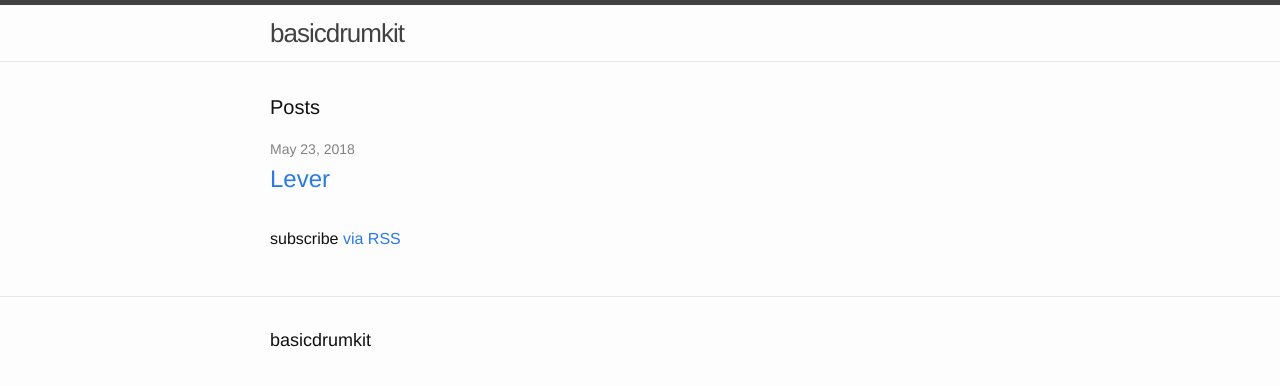
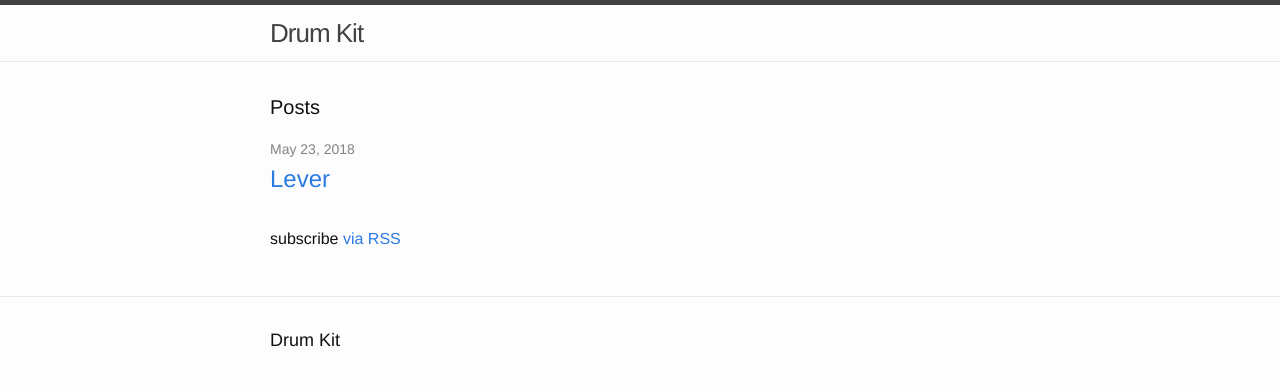
Before and after one commit to burnschristine/basicdrumkit, a Jekyll site: the page built from index.html, in a window 1280 px wide. Shown: the top 386 px of the page. Built offline with Jekyll 4.4.1, drawn with Linux system fonts in a browser that asks for light colours.

Commit message:
Update _config.yml

```diff
--- a/_config.yml
+++ b/_config.yml
@@ -1,5 +1,5 @@
 ---
-title: basicdrumkit
+title: Drum Kit
 timezone: UTC
 collections:
   posts:
@@ -15,6 +15,9 @@ defaults:
   values:
     layout: post
     permalink: "/posts/:title/"
+    file:
+    keycode:
+    is-free: false
 - scope:
     path: ''
     type: pages
```
